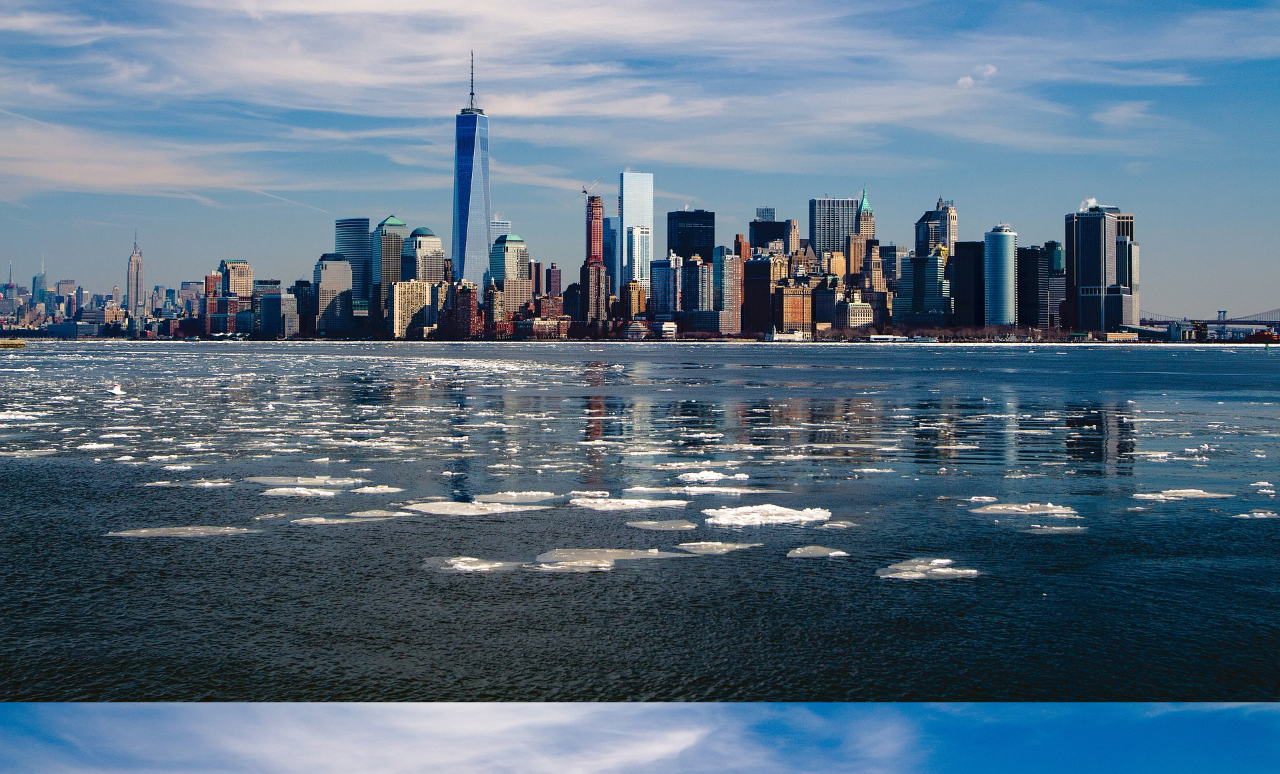
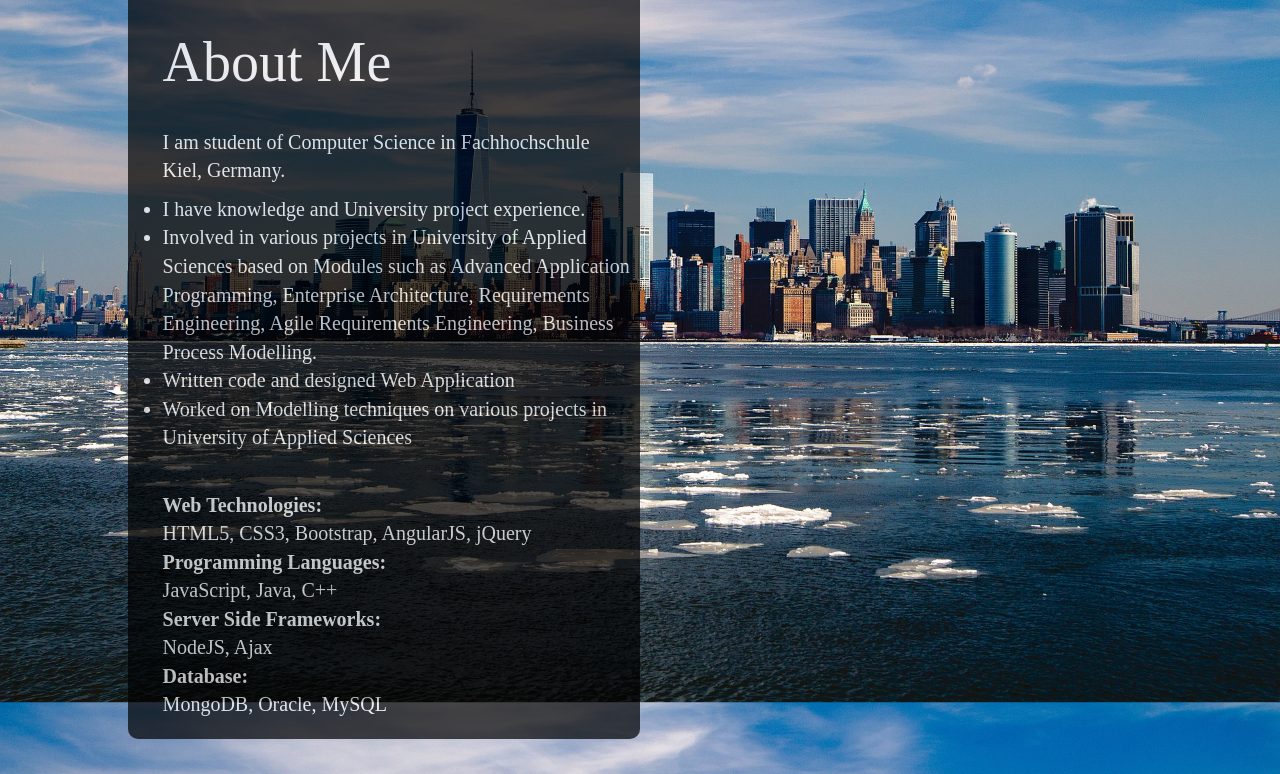
Before and after one commit to HaroonGhawsi/MyPortfolio, a plain HTML site: page index.html in a window 1280 px wide. Shown: the part 1151-1925 px from the top of the page. Drawn offline with nearby package versions, Linux system fonts and the light colour scheme.

Commit message:
About Me page completed

```diff
--- a/Styles/main.css
+++ b/Styles/main.css
@@ -22,6 +22,10 @@
     background-size: cover;
     width: 100%;
     height: 1000px;
+	padding-top: 10%;
+	padding-bottom: 20%;
+	padding-left: 10%;
+	padding-right: 50%;
 }
 #pg3{
     background-image: url('../images/2.jpg');
@@ -60,11 +64,27 @@ nav {
 	padding: 5%;
 	background-color: black;
 	border-radius: 10px;
-	filter: alpha(opacity=50%);
-	opacity: 0.5;
+	filter: alpha(opacity=70%);
+	opacity: 0.7;
 }
 h2{
 	font-family: Serif;
 	font-size: 4em;
 	color: white;
+	padding: 5%;
 }
+p, ul{
+	color: white;
+	font-family: alice;
+	font-size: 20px;
+	padding-left: 5%;
+}
+#about{
+	border: 1px;
+	padding: 10px;
+	background-color: black;
+	border-radius: 10px;
+	filter: alpha(opacity=70%);
+	opacity: 0.7;
+	position: center;
+}
--- a/index.html
+++ b/index.html
@@ -38,12 +38,41 @@
 
 <div id="pg1">
 		<div id="h2bg">
-			<h2>My Name is Haroon Ghawsi <br><hr></hr></br>Welcome to visit my Portfolio Page</h2>
+			<h2>My Name is Haroon Ghawsi <br><hr></hr></br>Welcome to my Professional Portfolio Website</h2>
 		</div>
 
 </div>
 
-<div id="pg2"></div>
+<div id="pg2">
+		<div id="about">
+		<h2>About Me</h2>
+
+			<p>
+				I am student of Computer Science in Fachhochschule Kiel, Germany.
+				<ul>
+					<li>I have knowledge and University project experience.</li>
+					<li>Involved in various projects in University of Applied Sciences based on Modules such as Advanced Application Programming, Enterprise Architecture, Requirements Engineering, Agile Requirements Engineering, Business Process Modelling.</li>
+					<li>Written code and designed Web Application</li>
+					<li>Worked on Modelling techniques on various projects in University of Applied Sciences</li>
+				</ul>
+				<p>
+				<br><strong>Web Technologies:</strong></br>
+				HTML5, CSS3, Bootstrap, AngularJS, jQuery
+
+				<br><strong>Programming Languages:</strong></br>
+				JavaScript, Java, C++
+
+				<br><strong>Server Side Frameworks:</strong></br>
+				NodeJS, Ajax
+
+				<br><strong>Database:</strong></br>
+				MongoDB, Oracle, MySQL
+				</p>
+			</p>
+
+		</div>
+
+</div>
 <div id="pg3"></div>
 <div id="pg4"></div>
 
```
